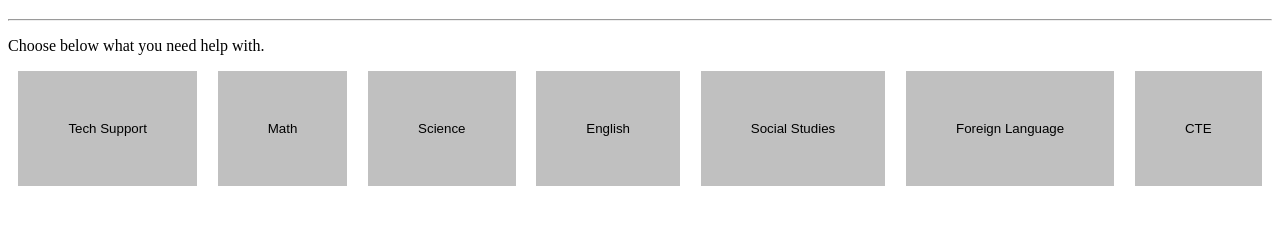
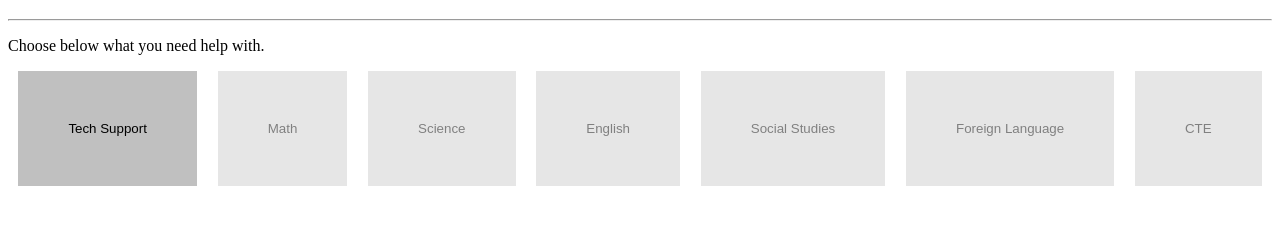
Before and after one commit to ncvpsptc/ai, a plain HTML site: page index.html in a window 1280 px wide. Shown: the part 61-286 px from the top of the page. Drawn offline with Linux system fonts and the light colour scheme.

Commit message:
Update index.html

```diff
--- a/index.html
+++ b/index.html
@@ -13,7 +13,7 @@ NCVPS PTC AI - Home
     flex-grow: 1;
       text-align: center;
     }
-    button {
+    button:enabled {
     padding: 50px;
       border: none;
       border-radius: 0px;
@@ -26,7 +26,11 @@ NCVPS PTC AI - Home
     cursor: pointer;
     }
     button:disabled {
-    background-color: #e6e6e6
+      padding: 50px;
+      border: none;
+      border-radius: 0px;
+    background-color: #e6e6e6;
+    transition-duration: 0.4s;
     color: gray;
     cursor: not-allowed;
     }
```
